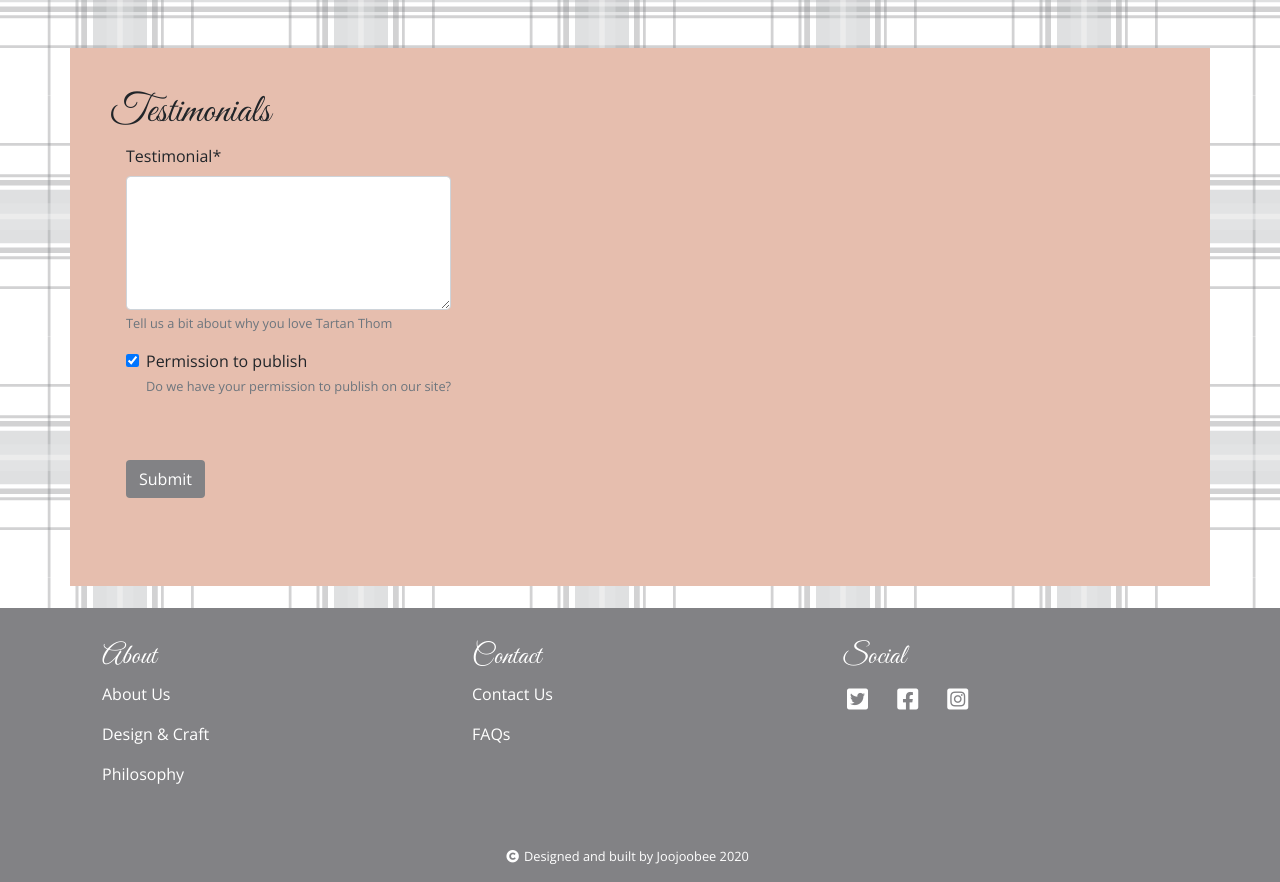
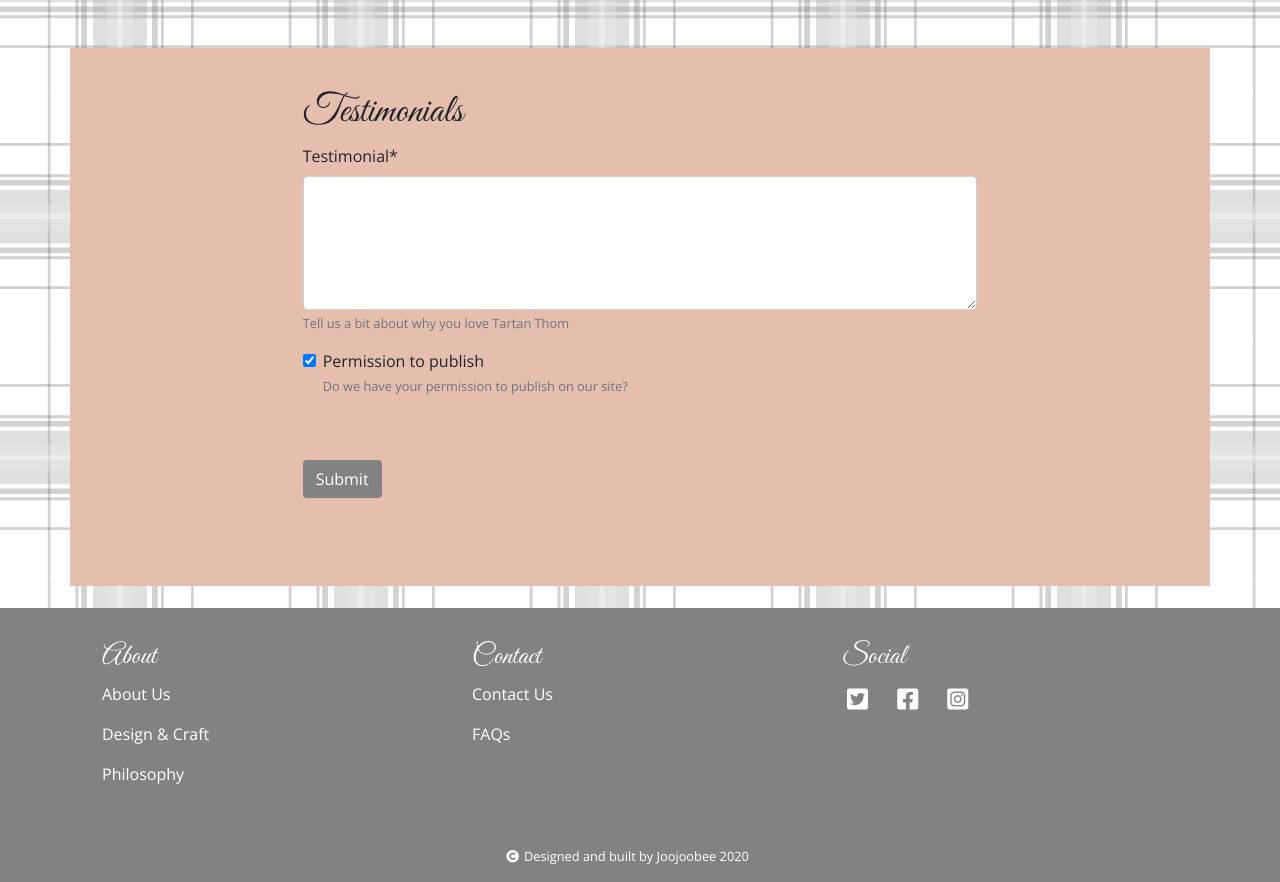
Before and after one commit to Joojoobee87/TartanThom, a Django app: page /home/testimonial/ in a window 1280 px wide. Shown: the part 146-1028 px from the top of the page. Run offline with Django 3.2, Linux system fonts and the light colour scheme; a user stored in the database is signed in; some libraries are stand-ins or nearby versions.

Commit message:
updated structure of testimonials page and form

```diff
--- a/home/templates/home/testimonial.html
+++ b/home/templates/home/testimonial.html
@@ -10,13 +10,15 @@
     <div class="row justify-content-center m-2 p-3">
         <div class="col-md-12">
             <div class="row">
+                <div class="col-md-8 px-3 mx-auto">
                     <h1>Testimonials</h1>
                 </div>
+            </div>
             <div class="row">
+                <div class="col-md-8 px-3 mx-auto">
                     <form action="{% url 'home:testimonial' %}" method="POST">
                     {% csrf_token %}
                         <!-------------Customer Details----------->
-                    <div class="col-md-12 px-3 mx-auto">
                             <fieldset class="mb-5">
                                 <div>
                                     {{ form|crispy }}
@@ -25,8 +27,9 @@
                             <fieldset class="mb-5">
                                 <button type="submit" class="btn tartan-thom-btn">Submit</button>
                             </fieldset>
+
+                    </form>
                 </div>
-                </form>
             </div>
         </div>
     </div>
```
Also changed, not shown: home/migrations/0002_auto_20200613_2202.py (added). Lines whose indentation alone changed are shown as unchanged.
